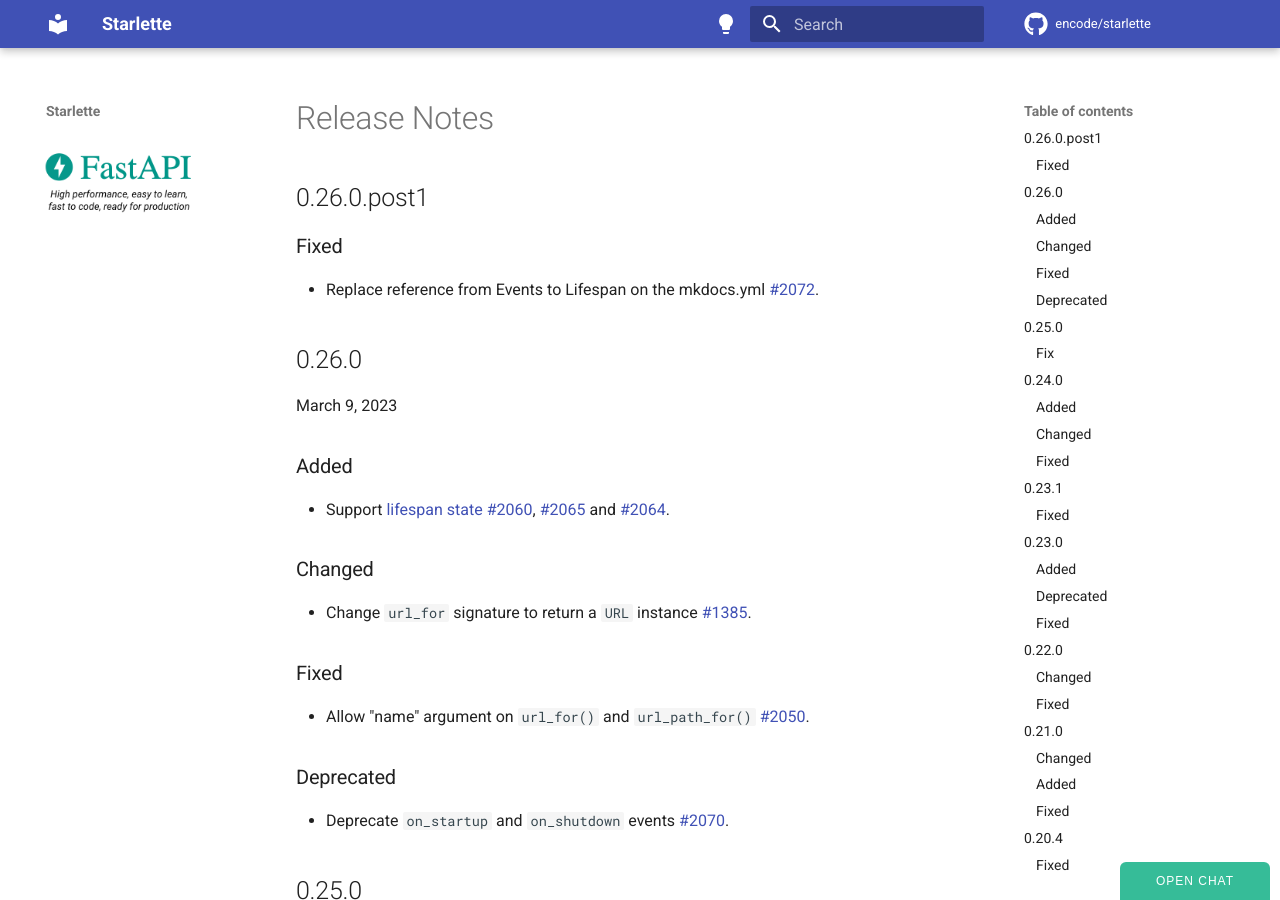
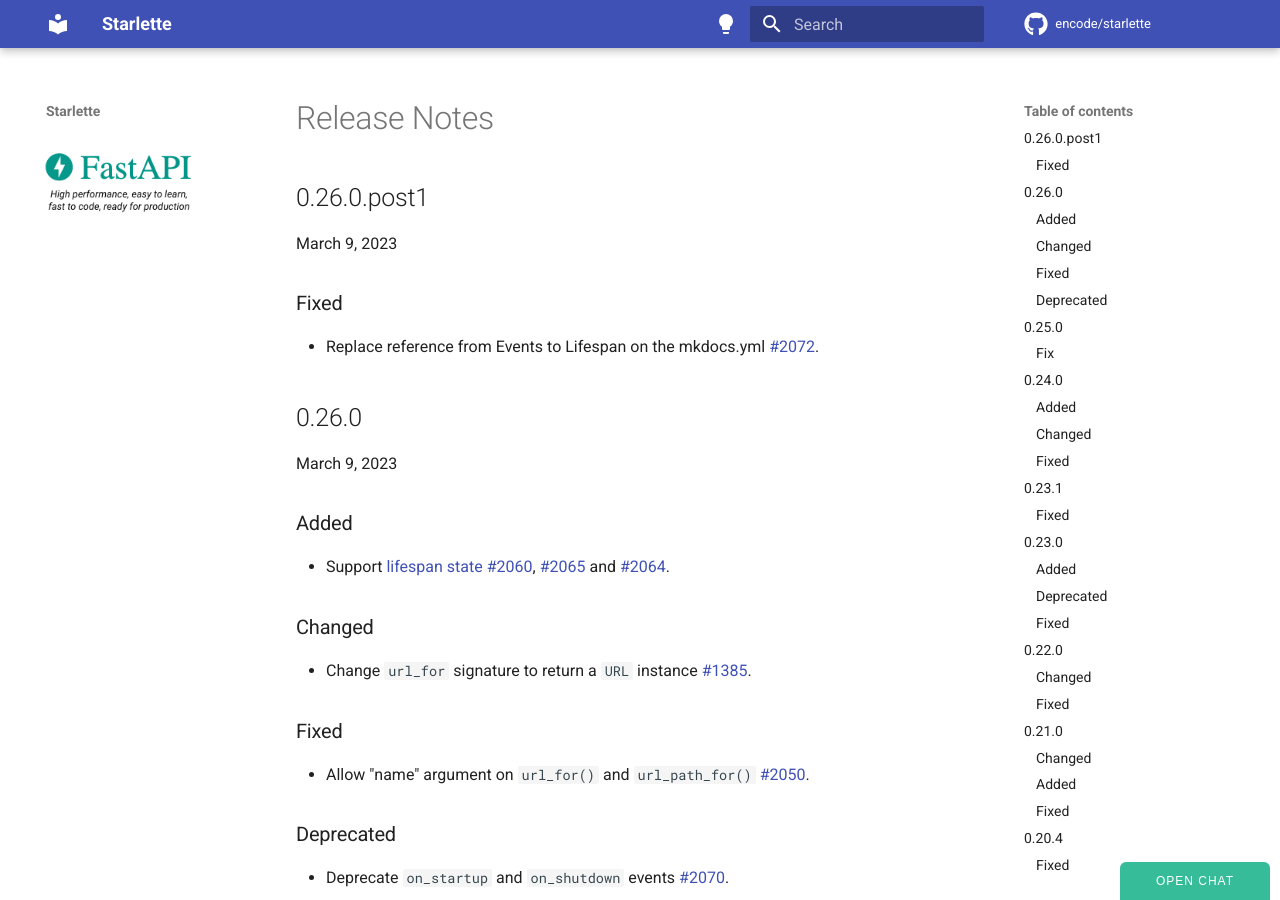
Before and after one commit to azurelotus0926/starlette, an MkDocs documentation site: the page built from docs/release-notes.md, in a window 1280 px wide and 900 px high. Built offline with MkDocs 1.6.1 and Material for MkDocs 9.7.7, drawn with Linux system fonts in a browser that asks for light colours; comment, search, counter and statistics services are not loaded.

Commit message:
Add date on the 0.26.0.post1 release notes (#2075)

```diff
--- a/docs/release-notes.md
+++ b/docs/release-notes.md
@@ -1,4 +1,6 @@
 ## 0.26.0.post1
+
+March 9, 2023
 
 ### Fixed
 * Replace reference from Events to Lifespan on the mkdocs.yml [#2072](https://github.com/encode/starlette/pull/2072).
```
